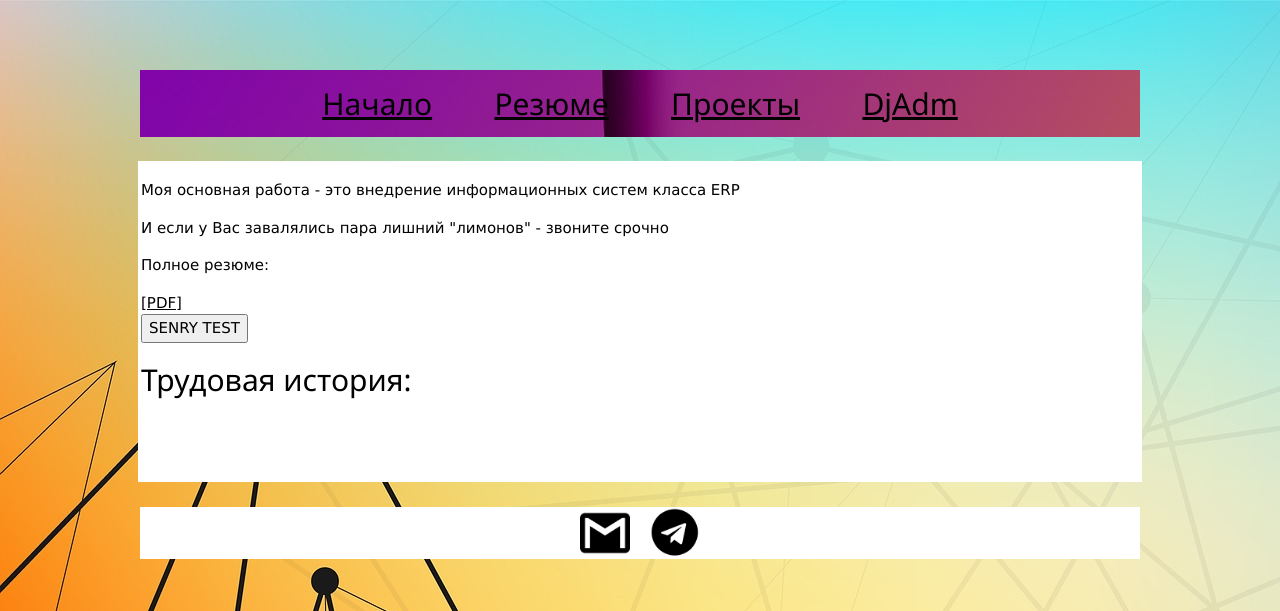
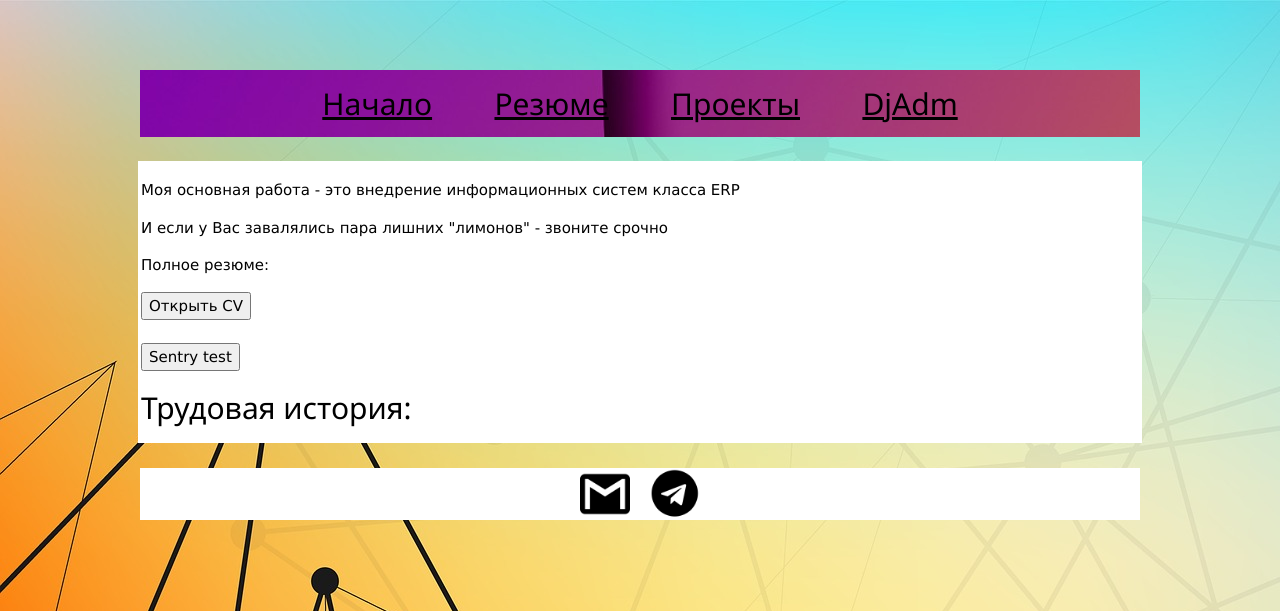
Before and after one commit to yyyakovlev/ay2ya, a Django app: page /view_cv/ in a window 1280 px wide. Shown: the top 611 px of the page. Run offline with Django 3.2, Linux system fonts and the light colour scheme; data that the repository does not hold is empty; parts of the project's set-up code (start-up, migrations or seed data) failed here and were passed over.

```diff
--- a/src/apps/cv/templates/cv.html
+++ b/src/apps/cv/templates/cv.html
@@ -8,13 +8,15 @@
 
  <table align="center" bgcolor="white" border="0">
         <tr>
-            <td width="1000">
+            <td width="1000" >
                 <article>
                     <p>Моя основная работа - это внедрение информационных систем класса ERP</p>
-                    <p>И если у Вас завалялись пара лишний "лимонов" - звоните срочно</p>
+                    <p>И если у Вас завалялись пара лишних "лимонов" - звоните срочно</p>
                     <p>Полное резюме:</p>
-                    <a href="/cv_pdf/" target="_blank" type="application/pdf">[PDF]</a>
-                    <form method="link"><a href="/sentry-debug/" target="_blank" type="application/pdf"><input type="button" value="SENRY TEST"></a>
+                    <form method="link">
+                    <a href="/cv_pdf/" target="_blank" type="application/pdf"><input type="button" value="Открыть CV"></a>
+                        <br><br>
+                    <a href="/sentry-debug/" type="application/pdf"><input type="button" value="Sentry test"></a>
                     </form>
                 </article>
             </td>
@@ -51,12 +53,6 @@
                          {% endfor %}
                      </section>
                     </article>
-
-
-
-            <br>
-            <br>
-            <br>
             </td>
         </tr>
  </table>
--- a/src/project/templates/base.html
+++ b/src/project/templates/base.html
@@ -12,9 +12,6 @@
     <title>{% block title%} {% endblock %}</title>
 
    <style>
-
-       hr {width: 10px;
-            background-color: black;}
 
    .leftimg {
     float:left; /* Выравнивание по левому краю */
```
Also changed, not shown: src/project/settings.py (+8 -8 lines).
